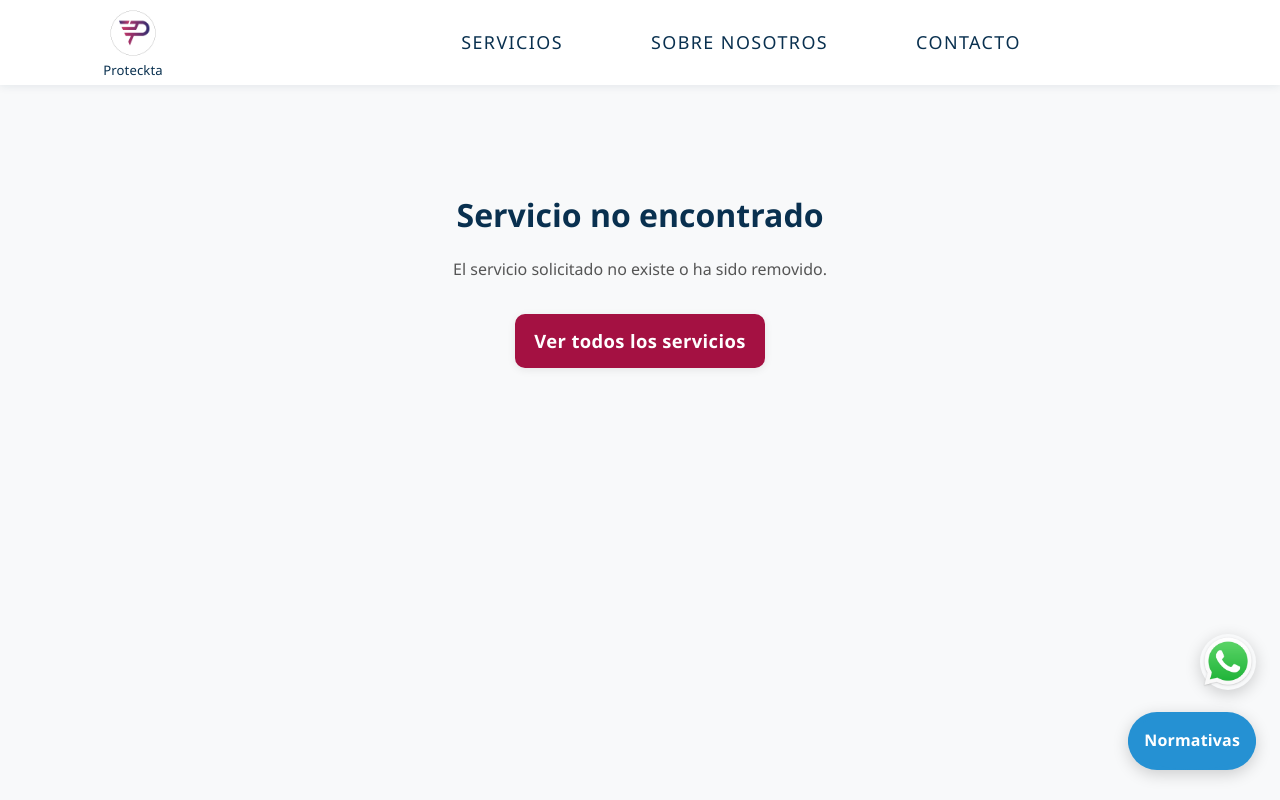
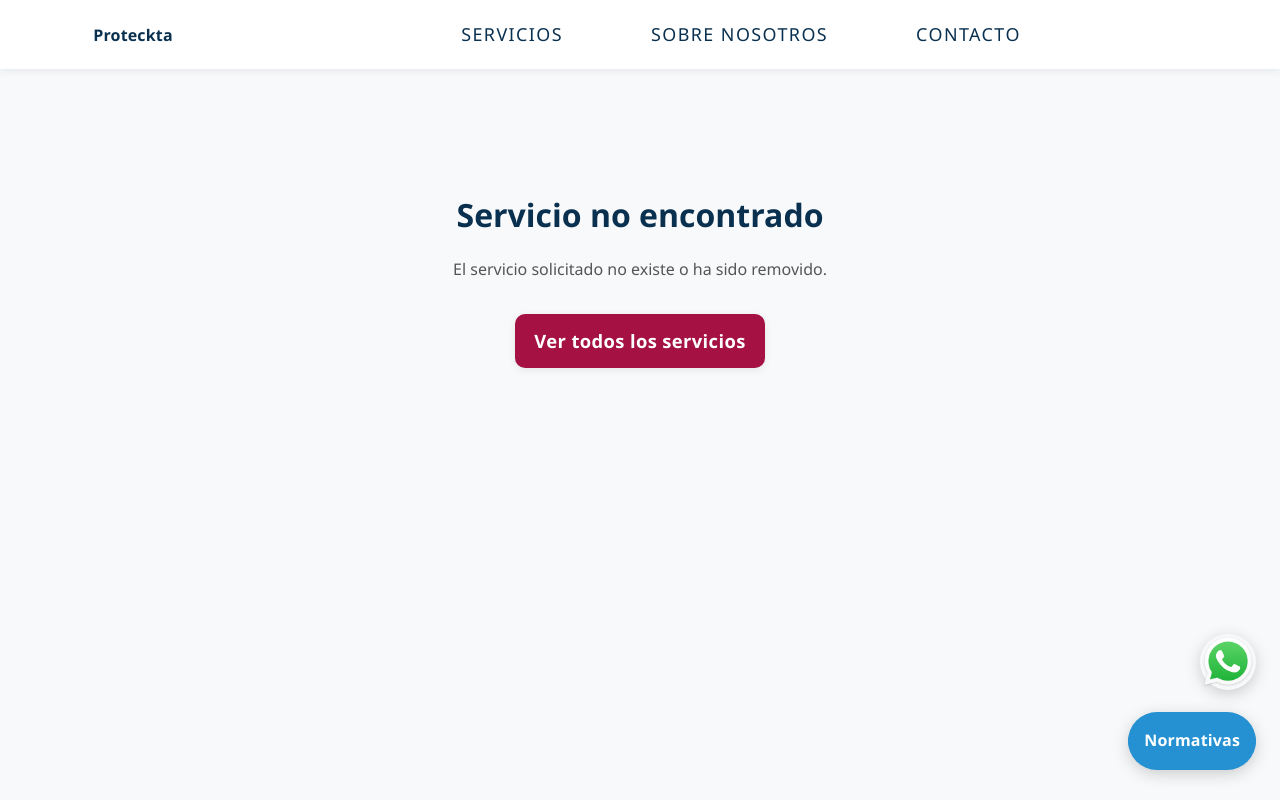
Before and after one commit to Julsperez/proyeckta-consultores, a React (Vite) app: page /servicios/1 in a window 1280 px wide. Shown: the top 800 px of the page. Built offline with nearby package versions, Linux system fonts and the light colour scheme.

Commit message:
Se quito el logo temporalmente

```diff
--- a/src/components/Header/Header.css
+++ b/src/components/Header/Header.css
@@ -43,8 +43,8 @@
 }
 
 .brand-name {
-  font-size: 0.92rem;
-  font-weight: 500;
+  font-size: 1rem;
+  font-weight: 800;
   color: var(--color-azul-marino);
   white-space: nowrap;
   margin-left: 0.25rem;
@@ -205,8 +205,8 @@
     margin-right: 2rem;
   }
   .brand-name {
-    font-size: 0.82rem;
-    font-weight: 400;
+    font-size: 1rem;
+    font-weight: 800;
     color: var(--color-azul-marino);
     margin-left: 0;
     margin-top: 0.15rem;
--- a/src/components/Header/Header.tsx
+++ b/src/components/Header/Header.tsx
@@ -2,7 +2,7 @@ import React, { useState } from 'react';
 import { useNavigate, useLocation } from 'react-router-dom';
 import './Header.css';
 
-const baseUrl = import.meta.env.BASE_URL;
+// const baseUrl = import.meta.env.BASE_URL;
 
 const Header: React.FC = () => {
   const [menuOpen, setMenuOpen] = useState(false);
@@ -34,7 +34,7 @@ const Header: React.FC = () => {
     <header className="header">
       <div className="header-container">
         <div className="logo-area">
-          <button
+          {/* <button
             type="button"
             className="logo-link logo-btn"
             aria-label="Inicio"
@@ -47,7 +47,7 @@ const Header: React.FC = () => {
               height={50}
               style={{ maxHeight: 50 }}
             />
-          </button>
+          </button> */}
           <span className="brand-name">Proteckta </span>
         </div>
         <button
```
